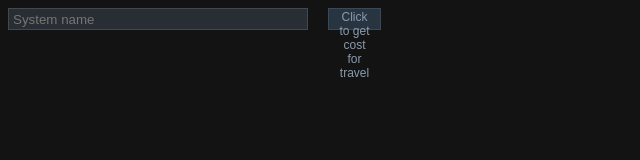
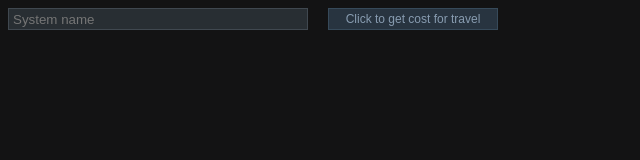
Before and after one commit to GingkathFox/gingernakamura, a website with bundled scripts: page index.html in a window 1280 px wide. Shown: the whole page, without its empty margins (0-640 px from the left). Built offline with nearby package versions, Linux system fonts and the light colour scheme.

Commit message:
am bad at css

```diff
--- a/index.html
+++ b/index.html
@@ -1,4 +1,5 @@
 <html>
+
 <head>
     <title>Cost Tool for Ginger Nakamura</title>
     <style>
@@ -16,7 +17,8 @@
             box-sizing: border-box;
         }
 
-input[type="text"],#data {
+        input[type="text"],
+        #data {
             background-color: #282E33;
             border: 1px solid #404850;
             color: #c4c4c4;
@@ -26,7 +28,8 @@ input[type="text"],#data {
             transition: all 500ms ease;
         }
 
-input[type="text"]:focus,#data:focus {
+        input[type="text"]:focus,
+        #data:focus {
             background-color: rgb(44, 50, 55);
             border: 1px solid #fff;
         }
@@ -37,7 +40,7 @@ input:focus {
 
         button {
             height: 22px;
-    max-width: 53px;
+            max-width: 170px;
 
 
             background-color: #283440;
@@ -70,4 +73,5 @@ button:focus {
 
 
 <script src="./bundle.js"></script>
+
 </html>
```
Lines whose indentation alone changed are shown as unchanged.
